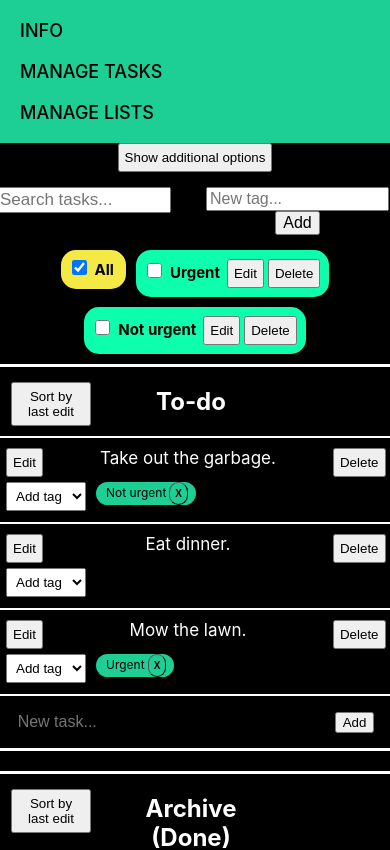
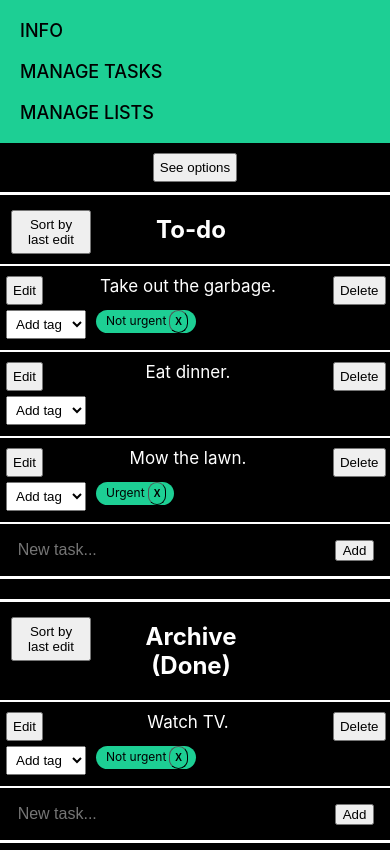
Before and after one commit to attealalahti/task-organizer, a React (Create React App) app: page /tasks in a window 390 px wide. Shown: the top 850 px of the page. Built offline with nearby package versions, Linux system fonts and the light colour scheme; data requests are answered from the project's data file.

Commit message:
Add ability to hide search and tag fields on mobile screen size.

```diff
--- a/src/App.css
+++ b/src/App.css
@@ -42,6 +42,11 @@ a:hover {
 }
 
 /* TASK MANAGEMENT PAGE */
+
+/* Options button */
+.OptionsButton {
+    display: none;
+}
 
 /* Search field */
 .Search {
@@ -169,7 +174,7 @@ a:hover {
     width: 80px;
     margin-right: 10px;
 }
-/* Task tags */
+/* Tags on tasks */
 .TagArea {
     min-height: 30px;
 }
@@ -238,6 +243,17 @@ a:hover {
         padding: 10px;
         font-size: 18px;
     }
+    /* PAGE CONTENT */
+    /* TASK MANAGEMENT PAGE */
+    /* Options button */
+    .OptionsButton {
+        display: inline;
+        margin-top: 10px;
+    }
+    /* Hide options initially */
+    .Options {
+        display: none;
+    }
     /* Search field and New tag entry on the same line*/
     .SearchAndNewTag {
         display: flex;
@@ -253,29 +269,14 @@ a:hover {
     .CreateItem form * {
         font-size: 16px;
     }
+    /* Tags */
     .Tag span {
         font-size: 15px;
     }
     .EditTag {
         font-size: 15px;
     }
-    .NewTaskInput {
-        font-size: 16px;
-    }
-    .Task {
-        padding: 10px;
-        font-size: 17px;
-    }
-    .EditTask {
-        font-size: 17px;
-    }
-    .TagReference {
-        font-size: 12px;
-    }
-    .DeleteTagReference {
-        font-size: 10px;
-    }
-
+    /* LISTS */
     .List {
         width: 400px;
         margin: 10px;
@@ -284,14 +285,28 @@ a:hover {
         width: 280px;
     }
     .NewTaskInput {
+        font-size: 16px;
         width: 290px;
+    }
+    /* TASKS */
+    .Task {
+        padding: 10px;
+        font-size: 17px;
     }
     .Task .GridContainer {
         grid-template-columns: auto 270px auto;
         min-height: 20px;
     }
     .EditTask {
+        font-size: 17px;
         width: 250px;
+    }
+    /* Tags on tasks */
+    .TagReference {
+        font-size: 12px;
+    }
+    .DeleteTagReference {
+        font-size: 10px;
     }
 
     /* LIST MANAGEMENT PAGE */
--- a/src/TasksPage.js
+++ b/src/TasksPage.js
@@ -17,6 +17,8 @@ class TasksPage extends React.Component {
             selectedTags: [],
             nextId: NaN,
             searchText: "",
+            optionsStyle: {},
+            optionButtonText: "See options",
         };
     }
     async componentDidMount() {
@@ -251,13 +253,26 @@ class TasksPage extends React.Component {
         this.setState({ tasks: newTasks });
         await axios.patch(`http://localhost:3010/tasks/${newTask.id}`, newTask);
     };
+    toggleShowOptions = () => {
+        if (this.state.optionsStyle.display === "block") {
+            this.setState({ optionsStyle: {}, optionButtonText: "See options" });
+        } else {
+            this.setState({
+                optionsStyle: { display: "block" },
+                optionButtonText: "Hide options",
+            });
+        }
+    };
     render() {
         if (this.state.loading) {
             return <div>Loading...</div>;
         } else {
             return (
                 <div>
-                    <button>Show additional options</button>
+                    <button className="OptionsButton" onClick={this.toggleShowOptions}>
+                        {this.state.optionButtonText}
+                    </button>
+                    <div className="Options" style={this.state.optionsStyle}>
                         <div className="SearchAndNewTag">
                             <div className="Search">
                                 <form onSubmit={this.handleSearchSubmit}>
@@ -291,7 +306,9 @@ class TasksPage extends React.Component {
                             {this.state.tags.map((tag) => {
                                 let checked = false;
                                 if (
-                                this.state.selectedTags.find((tagId) => tagId === tag.id)
+                                    this.state.selectedTags.find(
+                                        (tagId) => tagId === tag.id
+                                    )
                                 ) {
                                     checked = true;
                                 }
@@ -306,6 +323,7 @@ class TasksPage extends React.Component {
                                     />
                                 );
                             })}
+                        </div>
                     </div>
                     <div className="ListContainer">
                         <DragDropContext onDragEnd={this.onDragEnd}>
```
Lines whose indentation alone changed are shown as unchanged.
